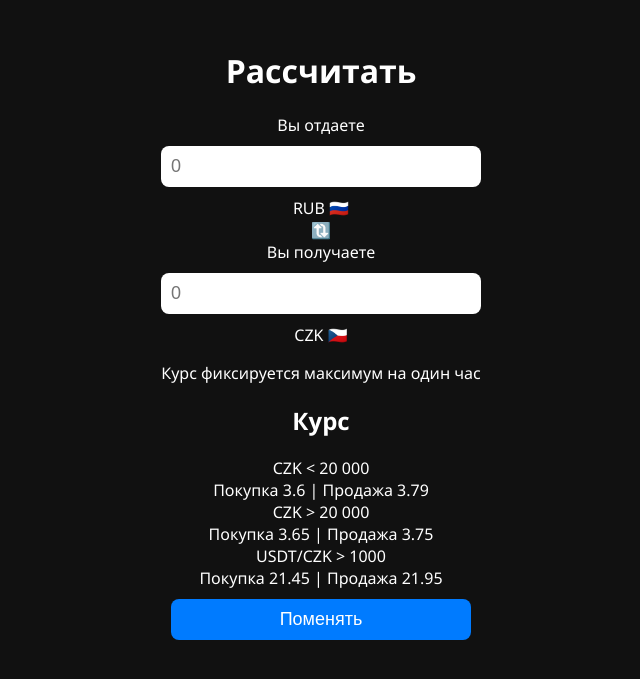
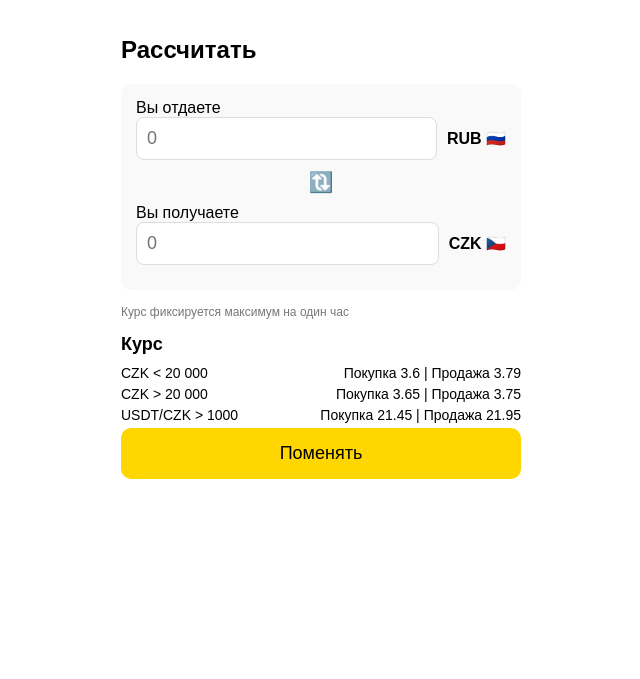
Before and after one commit to bibiboba1/czkconverter, a Flask app: page / in a window 1280 px wide. Shown: the top 679 px of the page, without its empty margins (319-959 px from the left). Run offline with Flask 3, Linux system fonts and the light colour scheme; some libraries are stand-ins or nearby versions.

Commit message:
Update style.css

```diff
--- a/static/style.css
+++ b/static/style.css
@@ -1,37 +1,79 @@
 body {
-    background-color: #111;
-    color: #fff;
-    font-family: 'Segoe UI', Tahoma, Geneva, Verdana, sans-serif;
-    text-align: center;
+    font-family: Arial, sans-serif;
+    margin: 0;
     padding: 20px;
+    background: #fff;
+    color: #000;
 }
 
-input, button {
-    padding: 10px;
-    margin: 10px;
-    font-size: 18px;
-    border-radius: 8px;
-    border: none;
-    width: 80%;
-    max-width: 300px;
+.container {
+    max-width: 400px;
+    margin: 0 auto;
 }
 
-button {
-    background-color: #007bff;
-    color: white;
+h1 {
+    font-size: 24px;
+    margin-bottom: 20px;
+}
+
+.exchange-box {
+    background: #f9f9f9;
+    padding: 15px;
+    border-radius: 10px;
+    margin-bottom: 15px;
+}
+
+.input-row {
+    display: flex;
+    align-items: center;
+    margin-bottom: 10px;
+}
+
+.input-row input {
+    flex: 1;
+    padding: 10px;
+    font-size: 18px;
+    border: 1px solid #ddd;
+    border-radius: 8px;
+    margin-right: 10px;
+}
+
+.currency-tag {
+    font-weight: bold;
+    white-space: nowrap;
+}
+
+.swap-icon {
+    text-align: center;
+    margin: 10px 0;
+    font-size: 20px;
+    color: #ffcc00;
+}
+
+.note {
+    font-size: 12px;
+    color: #777;
+    margin-bottom: 10px;
+}
+
+.rates h2 {
+    font-size: 18px;
+    margin-bottom: 10px;
+}
+
+.rate-row {
+    display: flex;
+    justify-content: space-between;
+    margin-bottom: 5px;
+    font-size: 14px;
+}
+
+button#exchangeBtn {
+    width: 100%;
+    padding: 15px;
+    font-size: 18px;
+    background: #FFD600;
+    border: none;
+    border-radius: 10px;
     cursor: pointer;
 }
-
-button:hover {
-    background-color: #0056b3;
-}
-
-.result {
-    margin-top: 20px;
-    font-size: 24px;
-}
-
-.icon {
-    font-size: 32px;
-    margin-right: 10px;
-}
```
